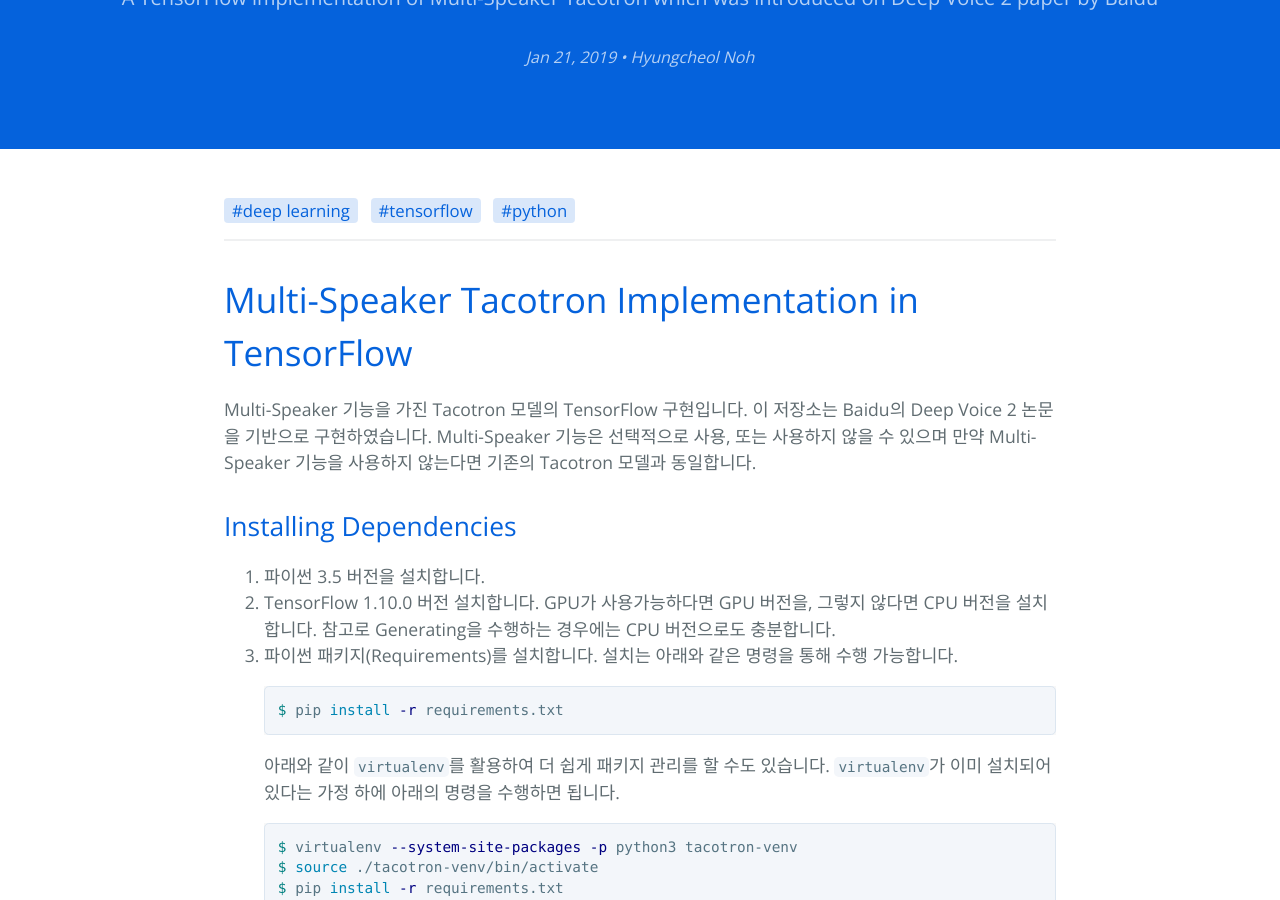
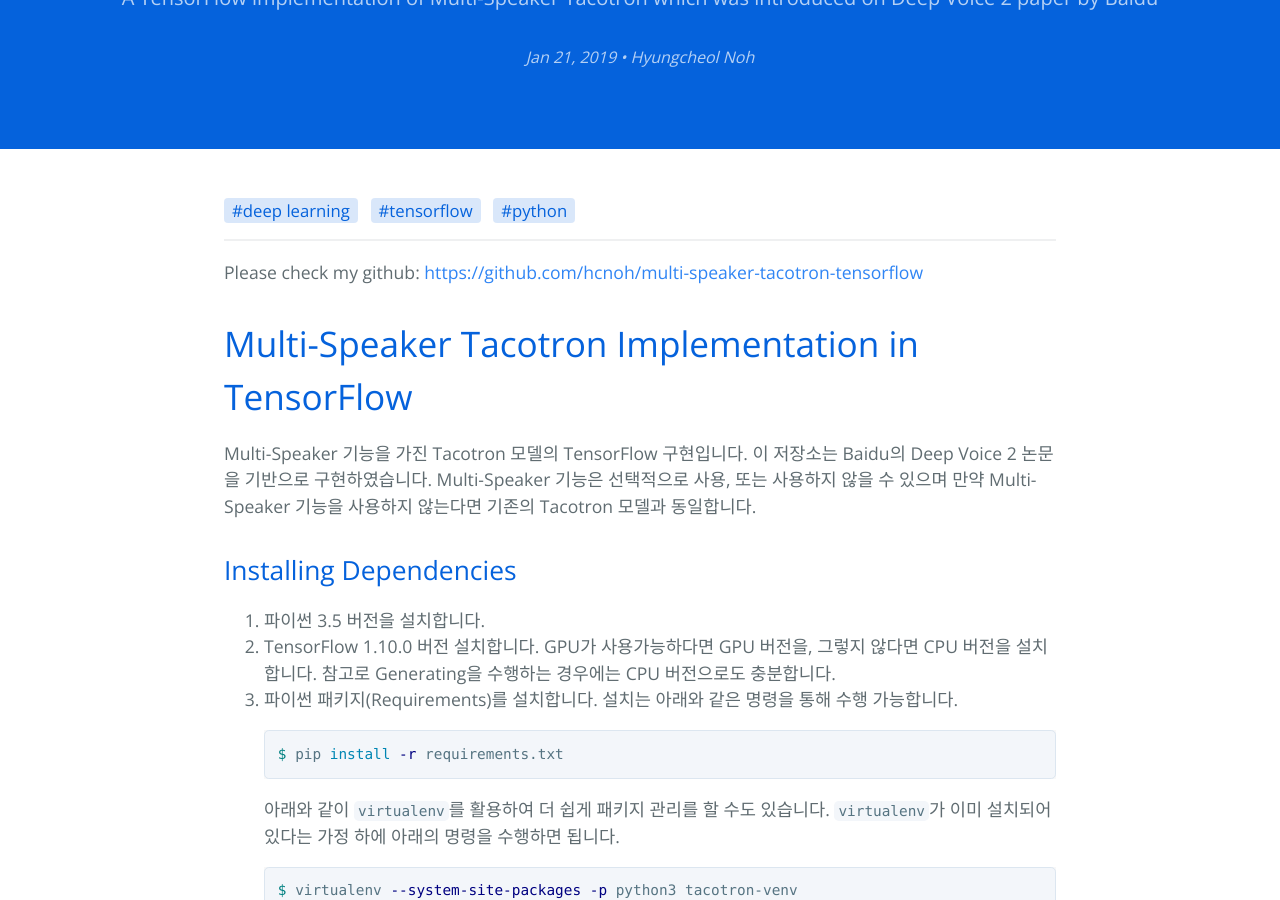
Before and after one commit to hcnoh/hcnoh.github.io, a Jekyll site: the page built from _posts/2019-01-21-multi-speaker-tacotron-tensorflow.md, in a window 1280 px wide and 900 px high, scrolled down 326 px. Built offline with Jekyll 4.4.1, drawn with Linux system fonts in a browser that asks for light colours; comment, search, counter and statistics services are not loaded.

Commit message:
modified tacotron

```diff
--- a/_posts/2019-01-21-multi-speaker-tacotron-tensorflow.md
+++ b/_posts/2019-01-21-multi-speaker-tacotron-tensorflow.md
@@ -14,6 +14,8 @@
 author: "Hyungcheol Noh"
 permalink: /2019-01-21-multi-speaker-tacotron-tensorflow
 ---
+
+Please check my github: [https://github.com/hcnoh/multi-speaker-tacotron-tensorflow](https://github.com/hcnoh/multi-speaker-tacotron-tensorflow)
 
 # Multi-Speaker Tacotron Implementation in TensorFlow
 Multi-Speaker 기능을 가진 Tacotron 모델의 TensorFlow 구현입니다. 이 저장소는 Baidu의 Deep Voice 2 논문을 기반으로 구현하였습니다. Multi-Speaker 기능은 선택적으로 사용, 또는 사용하지 않을 수 있으며 만약 Multi-Speaker 기능을 사용하지 않는다면 기존의 Tacotron 모델과 동일합니다.
```
